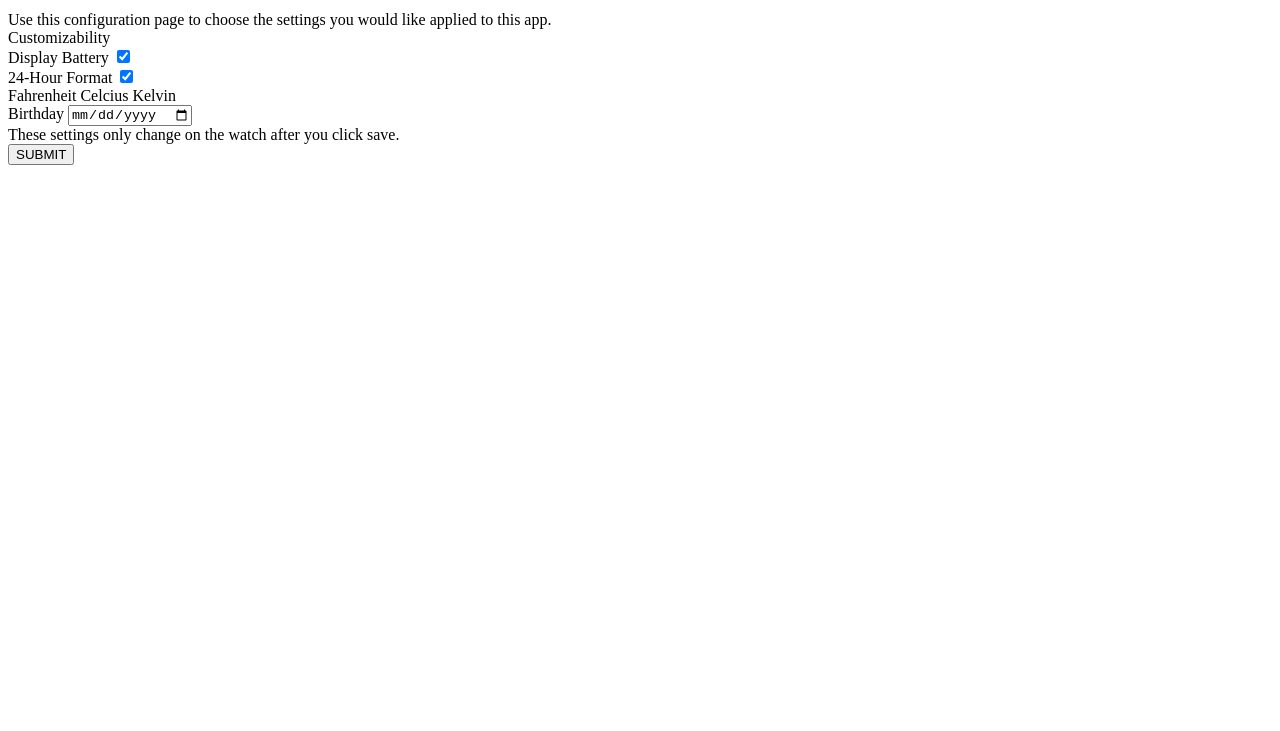
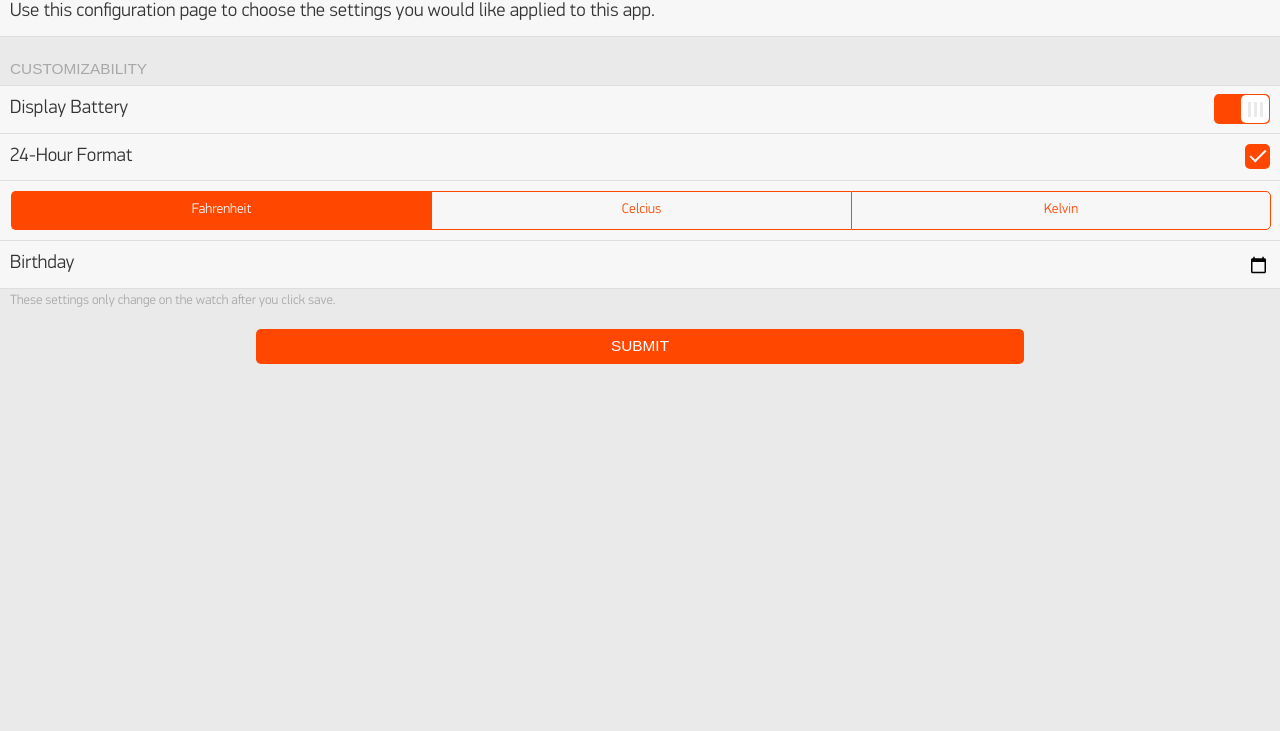
Before and after one commit to blackjack26/FestiveTimeWebpage, a website: page index.html in a window 1280 px wide. Shown: the part 69-800 px from the top of the page. Drawn offline with Linux system fonts and the light colour scheme; the site is published under a folder, as on GitHub Pages, so addresses that start at the root find nothing.

Commit message:
pathing issues

```diff
--- a/index.html
+++ b/index.html
@@ -3,8 +3,8 @@
 <head>
 	<meta charset="UTF-8">
 	<title></title>
-	<link rel='stylesheet' type='text/css' href='/bower_components/Slate/dist/css/slate.min.css'>
-    <link rel='stylesheet' type='text/css' href='/css/style.css'>
+	<link rel='stylesheet' type='text/css' href='bower_components/Slate/dist/css/slate.min.css'>
+    <link rel='stylesheet' type='text/css' href='css/style.css'>
 </head>
 <body>
 
```
